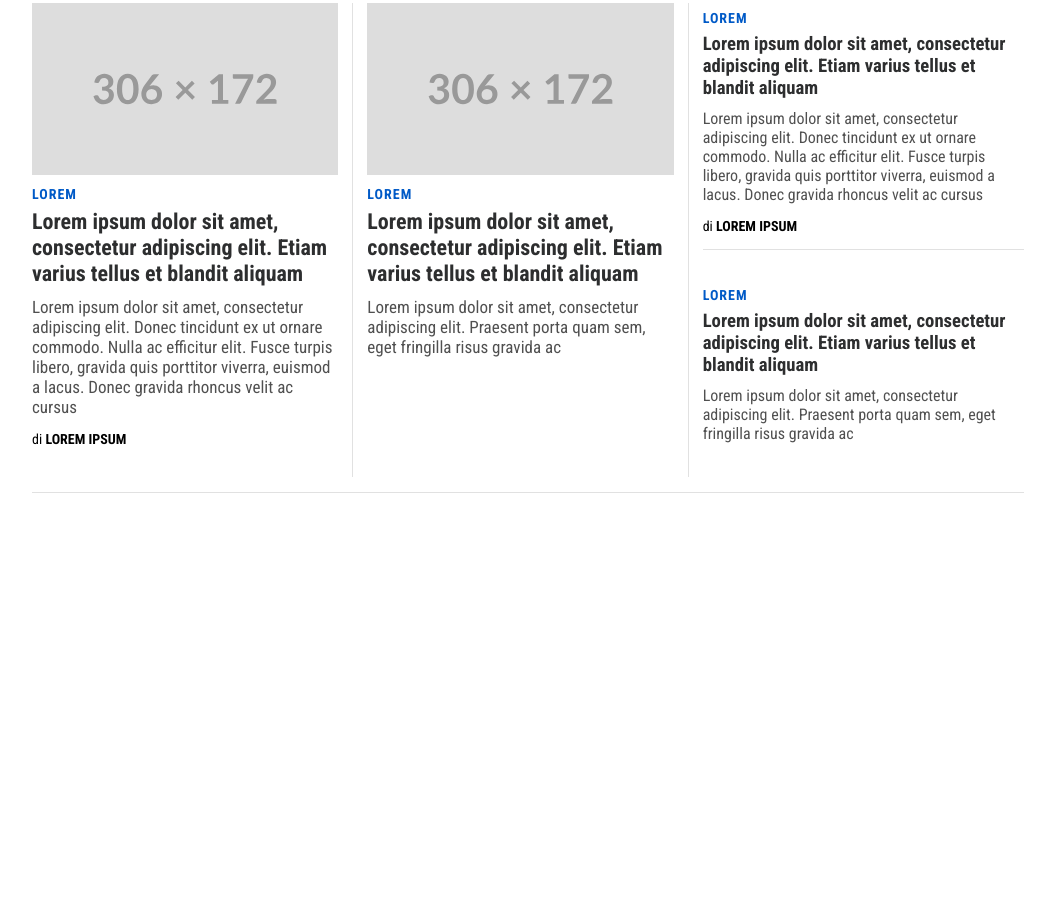
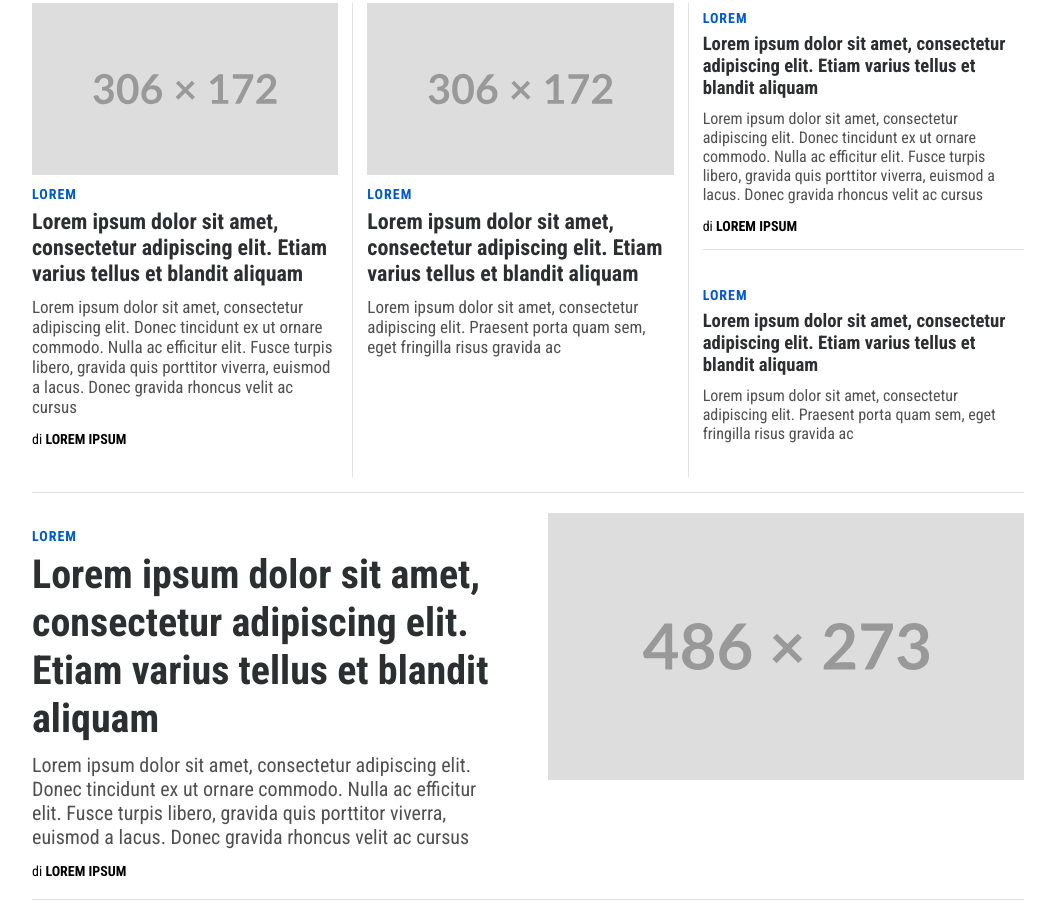
Before and after one commit to FrancescoSorini/ppm1-repo, a website: page main.html in a window 1280 px wide. Shown: the part 967-1883 px from the top of the page, without its empty margins (112-1167 px from the left). Before the commit the page ends 1560 px from the top, so only its background shows below. Drawn offline with Linux system fonts and the light colour scheme.

Commit message:
Completata quinta macro sezione del body di articoli: notizia singola

```diff
--- a/main.html
+++ b/main.html
@@ -960,7 +960,6 @@
                             <span>Accedi per attivare le notifiche</span>
                         </div>
                     </div>
-                    <!-- notizie live & contro apertura -->
                     <div>
                         <section class="slots-vaschetta-qymQd">
                             <article class="card-card-Jh6sd card-card-itX16 card-card-HzsBL card-card-OeTWD">
@@ -1145,8 +1144,47 @@
                             </div>
                         </section>
                     </div>
-                    <!-- slot singola notizia, non live -->
                     <div>
+                        <section class="slots-vaschetta-qymQd slot-singola">
+                            <article class="card-card-Jh6sd card-card-itX16 card-card-HzsBL card-card-OeTWD">
+                                <div class="card-card-main">
+                                    <div class="card-card-img">
+                                        <a href="#">
+                                            <img src="media/486x273.svg">
+                                        </a>
+                                    </div>
+                                    <div class="card-card-text">
+                                        <div class="card-card-live">
+                                            <div class>
+                                                <a href="#">
+                                                    <div class="card-card-category">
+                                                        <span>Lorem</span>
+                                                    </div>
+                                                </a>
+                                                <div>
+                                                    <h3 class>
+                                                        <a href="#" class="card-card-title">
+                                                            Lorem ipsum dolor sit amet, consectetur adipiscing elit. Etiam varius tellus et blandit aliquam
+                                                        </a>
+                                                    </h3>
+                                                </div>
+                                                <div class="card-card-content card-card-content-singola">
+                                                    <p>
+                                                        Lorem ipsum dolor sit amet, consectetur adipiscing elit. Donec tincidunt ex ut ornare commodo. Nulla ac efficitur elit. Fusce turpis libero, gravida quis porttitor viverra, euismod a lacus. Donec gravida rhoncus velit ac cursus
+                                                    </p>
+                                                </div>
+                                            </div>
+                                        </div>
+                                        <div>
+                                            <div class="card-card-author">
+                                                di
+                                                <span>Lorem ipsum</span>
+                                            </div>
+                                        </div>
+                                    </div>
+                                </div>
+                            </article>
+                        </section>
                     </div>
 
                 </div>
--- a/stylesheets/main-body-styles.css
+++ b/stylesheets/main-body-styles.css
@@ -332,3 +332,7 @@
         padding-top: 0;
     }
 }
+
+.card-card-content-singola{
+    font-size: 20px;
+}
```
